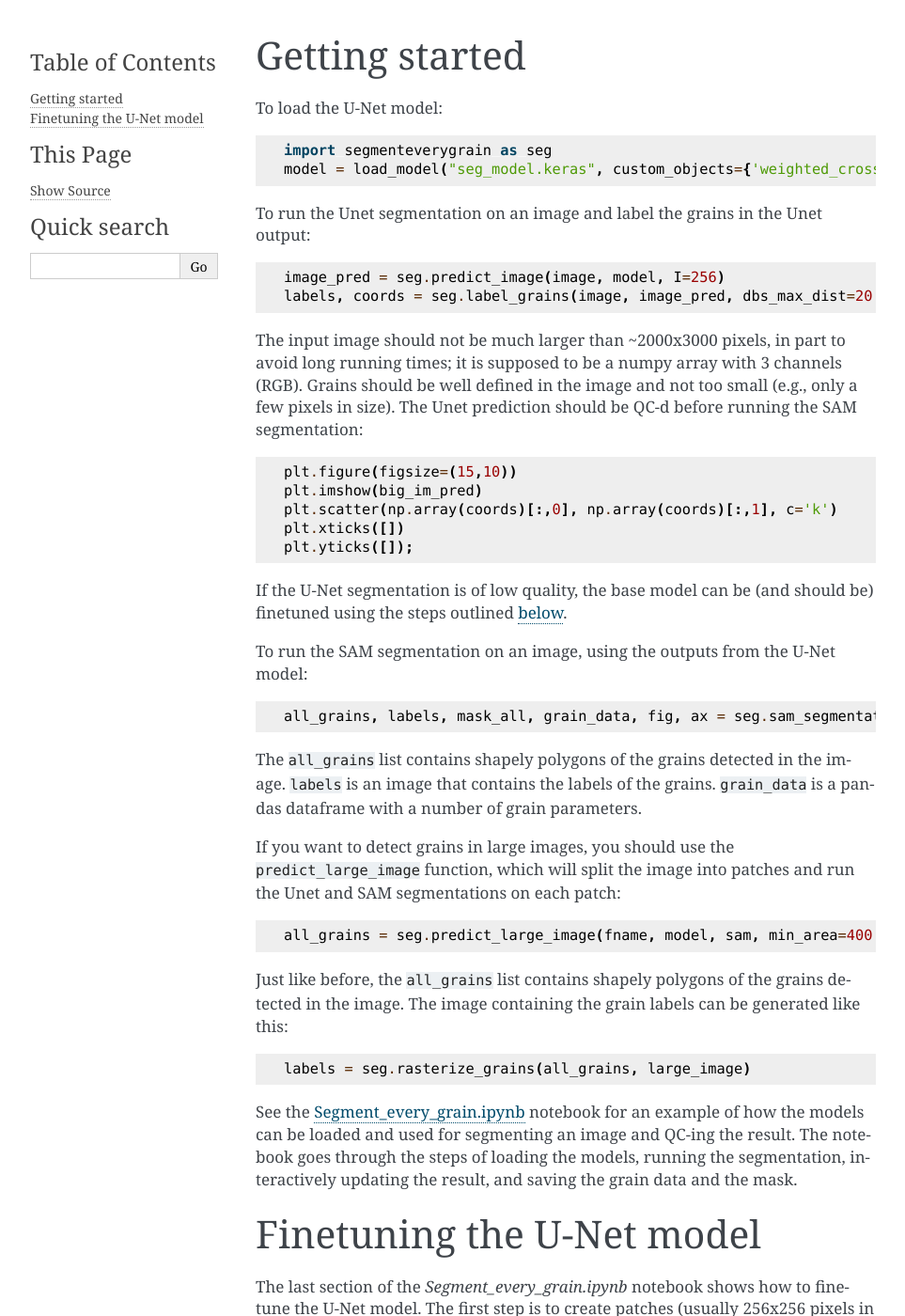
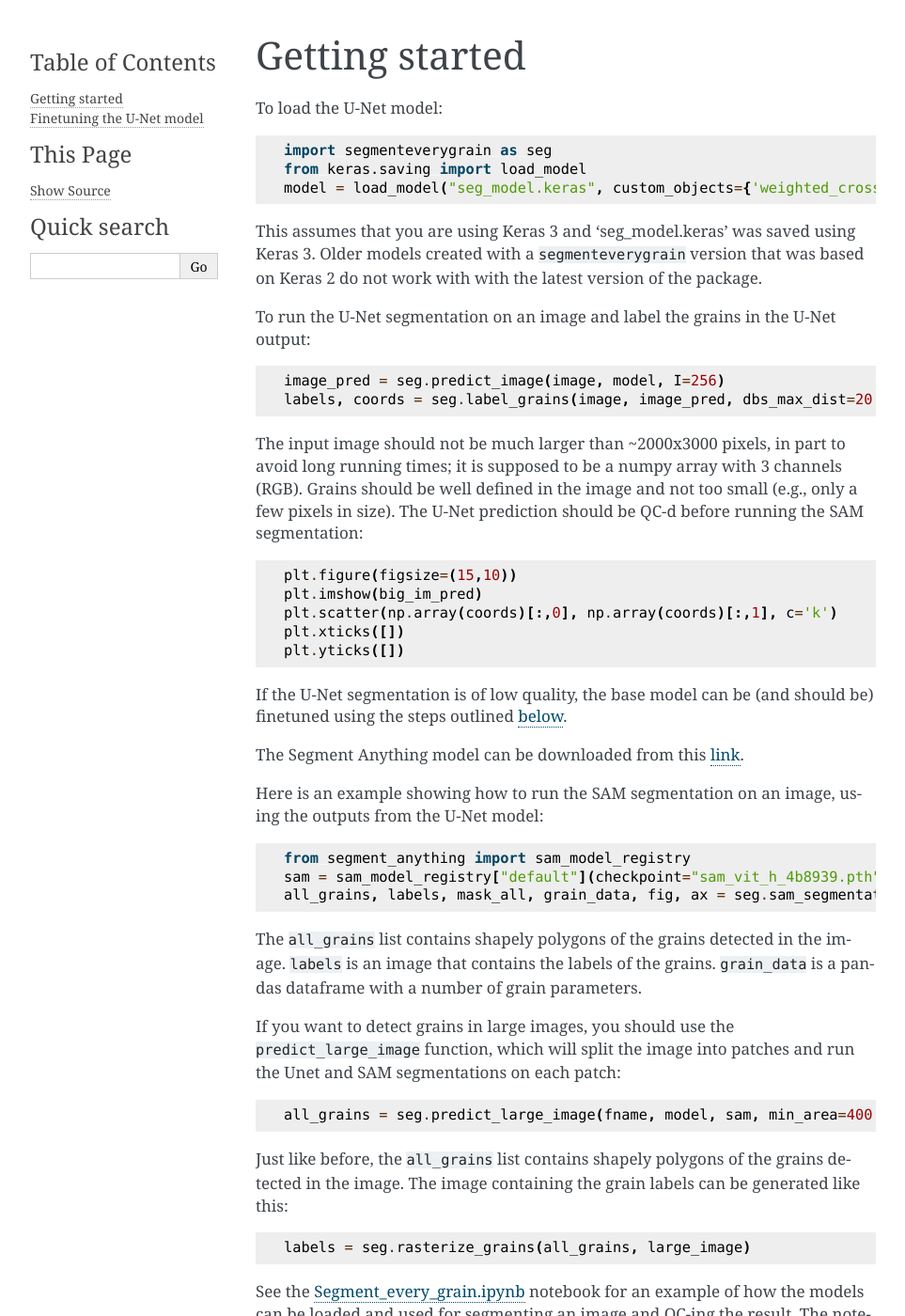
Before and after one commit to zsylvester/segmenteverygrain, a Sphinx documentation site: the page built from docs/source/getting_started.rst, in a window 1280 px wide and 1400 px high. Shown: the whole window at 94% size, without its empty margins (148-1111 px from the left). Built offline with Sphinx 7.4.7, drawn with Linux system fonts in a browser that asks for light colours; some of the changed text lies outside the part shown.

Commit message:
update docs

```diff
--- a/docs/source/getting_started.rst
+++ b/docs/source/getting_started.rst
@@ -9,9 +9,12 @@ To load the U-Net model:
 .. code-block:: python
 
    import segmenteverygrain as seg
+   from keras.saving import load_model
    model = load_model("seg_model.keras", custom_objects={'weighted_crossentropy': seg.weighted_crossentropy})
 
-To run the Unet segmentation on an image and label the grains in the Unet output:
+This assumes that you are using Keras 3 and 'seg_model.keras' was saved using Keras 3. Older models created with a ``segmenteverygrain`` version that was based on Keras 2 do not work with with the latest version of the package.
+
+To run the U-Net segmentation on an image and label the grains in the U-Net output:
 
 .. code-block:: python
 
@@ -20,7 +23,7 @@ To run the Unet segmentation on an image and label the grains in the Unet output
 
 The input image should not be much larger than ~2000x3000 pixels, in part to avoid long running times; it is supposed to be a numpy array with 3 channels (RGB).
 Grains should be well defined in the image and not too small (e.g., only a few pixels in size).
-The Unet prediction should be QC-d before running the SAM segmentation:
+The U-Net prediction should be QC-d before running the SAM segmentation:
 
 .. code-block:: python
 
@@ -28,14 +31,18 @@ The Unet prediction should be QC-d before running the SAM segmentation:
    plt.imshow(big_im_pred)
    plt.scatter(np.array(coords)[:,0], np.array(coords)[:,1], c='k')
    plt.xticks([])
-   plt.yticks([]);
+   plt.yticks([])
 
 If the U-Net segmentation is of low quality, the base model can be (and should be) finetuned using the steps outlined :ref:`below<Finetuning the U-Net model>`.
 
-To run the SAM segmentation on an image, using the outputs from the U-Net model:
+The Segment Anything model can be downloaded from this `link <https://dl.fbaipublicfiles.com/segment_anything/sam_vit_h_4b8939.pth>`_.
+
+Here is an example showing how to run the SAM segmentation on an image, using the outputs from the U-Net model:
 
 .. code-block:: python
 
+   from segment_anything import sam_model_registry
+   sam = sam_model_registry["default"](checkpoint="sam_vit_h_4b8939.pth") # load the SAM model
    all_grains, labels, mask_all, grain_data, fig, ax = seg.sam_segmentation(sam, image, image_pred, coords, labels, min_area=400.0, plot_image=True, remove_edge_grains=False, remove_large_objects=False)
 
 The ``all_grains`` list contains shapely polygons of the grains detected in the image. ``labels`` is an image that contains the labels of the grains.
@@ -60,7 +67,7 @@ segmentation, interactively updating the result, and saving the grain data and t
 Finetuning the U-Net model
 --------------------------
 
-The last section of the `Segment_every_grain.ipynb` notebook shows how to finetune the U-Net model. The first step is to create patches (usually 256x256 pixels in size) from the images and the corresponding masks that you want to use for training.
+The last section of the `Segment_every_grain.ipynb <https://github.com/zsylvester/segmenteverygrain/blob/main/segmenteverygrain/Segment_every_grain.ipynb>`_ notebook shows how to finetune the U-Net model. The first step is to create patches (usually 256x256 pixels in size) from the images and the corresponding masks that you want to use for training.
 
 .. code-block:: python
 
@@ -87,3 +94,15 @@ Now we are ready to load the existing model weights and to train the model:
 .. code-block:: python
 
    model = seg.create_and_train_model(train_dataset, val_dataset, test_dataset, model_file='seg_model.keras', epochs=100)
+
+If you are happy with the finetuned model, you will want to save it:
+
+.. code-block:: python
+
+   model.save('seg_model_finetuned.keras')
+
+If you want to use this new model to make predictions, you will need to load it with the custom loss function:
+
+.. code-block:: python
+
+   model = load_model("new_model.keras", custom_objects={'weighted_crossentropy': seg.weighted_crossentropy})
```
